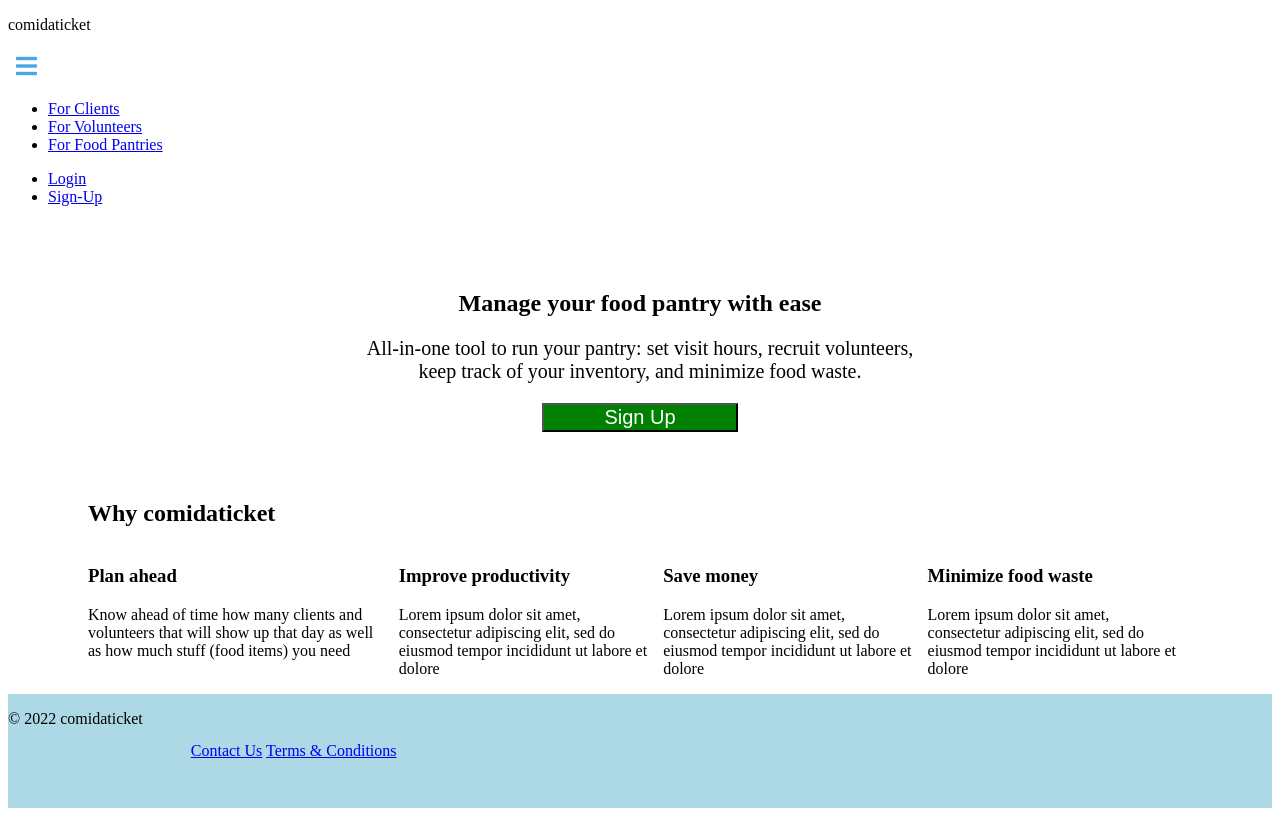
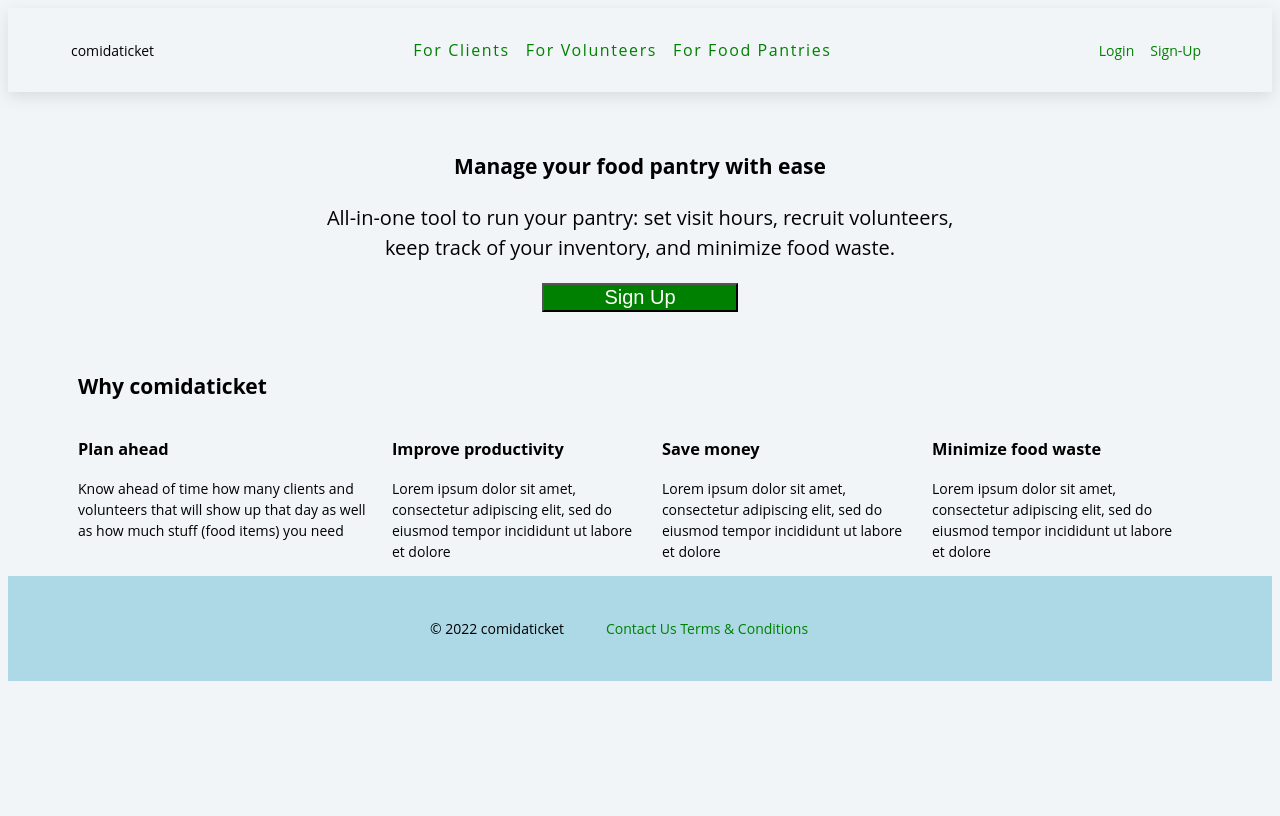
Before and after one commit to JetPlaneJay/comidacss, a plain HTML site: page index.html in a window 1280 px wide. Drawn offline with Linux system fonts and the light colour scheme.

Commit message:
Update shared.css

```diff
--- a/shared.css
+++ b/shared.css
@@ -1,42 +1,134 @@
-.headerNav {
-    display: flex;
+*,
+::after,
+::before {
 
-    font-size: 20px;
-    text-align: center;
-    justify-content: center;
-    align-items: center;
+  box-sizing: border-box;
 }
-.headerNav > div{
-margin-top: 1em;
+body {
+  font-family: "Open Sans", sans-serif;
+  background:hsl(210, 36%, 96%);
+  line-height: 1.5;
+  font-size: 0.875rem;
+}
+ul {
+  list-style-type: none;
+}
+a {
+  text-decoration: none;
+  color: green;
 }
 
-.headerNav > div> ul {
+
+
+
+
+
+/*
+===============
+Navbar
+===============
+*/
+nav {
+
+  box-shadow: 0 5px 15px rgba(0, 0, 0, 0.1);
+}
+.nav-header {
+  display: flex;
+  align-items: center;
+  justify-content: space-between;
+  padding: 1rem;
+}
+.nav-toggle {
+  font-size: 1.5rem;
+  color: green;
+  background: transparent;
+  border-color: transparent;
+  transition: all 0.3s linear;
+  cursor: pointer;
+}
+.nav-toggle:hover {
+  color: green;
+  transform: rotate(90deg);
+}
+.logo {
+  height: 40px;
+}
+.links a {
+
+  font-size: 1rem;
+  text-transform: capitalize;
+  letter-spacing: 0.1rem;
+  display: block;
+  padding: 0.5rem 1rem;
+  transition: all 0.3s linear;
+}
+.links a:hover {
+
+  color: green;
+  padding-left: 1.5rem;
+}
+.loginLinks {
+  display: none;
+  color: green;
+}
+.links {
+  height: 0;
+  overflow: hidden;
+  transition: all 0.3s linear;
+}
+.show-links {
+  height: 10rem;
+}
+@media screen and (min-width: 800px) {
+  .nav-center {
+    max-width: 1170px;
+    margin: 0 auto;
     display: flex;
-    list-style: none;
-    margin-right: 3em;
+    align-items: center;
+    justify-content: space-between;
+    padding: 1rem;
+  }
+  .nav-header {
+    padding: 0;
+  }
+  .nav-toggle {
+    display: none;
+  }
+  .links {
+    height: auto;
+    display: flex;
+  }
+  .links a {
+    padding: 0;
+    margin: 0 0.5rem;
+  }
+  .links a:hover {
+    padding: 0;
+    background: transparent;
+  }
+  .loginLinks {
+    display: flex;
+  }
+  .loginLinks a {
+    margin: 0 0.5rem;
+
+    transition: all 0.3s linear;
+  }
+  .loginLinks a:hover {
+    color: all 0.3s linear;
+  }
 }
 
-.headerNav > div> ul > li > a {
-    color: green;
-    text-decoration: none;
-    margin: 1em;
-}
 
-.headerNav > div> a{
-    color: green;
-    text-decoration: none;
-}
-
-.headerNavLoginLinks {
-   justify-content: flex-end;
-   flex-grow: 2;
-}
 
 
 footer {
     display: flex;
     background: lightblue;
     bottom: 0%;
+    flex-wrap: wrap;
+    align-items: center;
+    justify-content: center;
 }
 
 footer > div {
@@ -44,5 +136,53 @@ footer > div {
 }
 
 .footerNavItems {
+
     text-align: right;
 }
+
+
+/*.headerNav a {
+    float: left;
+    display: block;
+    color: #f2f2f2;
+    text-align: center;
+    padding: 14px 16px;
+    text-decoration: none;
+    font-size: 17px;
+  }
+
+  .headerNav a:hover {
+    background-color: #ddd;
+    color: black;
+  }
+
+  .headerNav a.active {
+    background-color: #04AA6D;
+    color: white;
+  }
+
+  .headerNav .icon {
+    display: none;
+  }
+
+  @media screen and (max-width: 600px) {
+    .headerNav a:not(:first-child) {display: none;}
+    .headerNav a.icon {
+      float: right;
+      display: block;
+    }
+  }
+
+  @media screen and (max-width: 600px) {
+    .headerNav.responsive {position: relative;}
+    .headerNav.responsive .icon {
+      position: absolute;
+      right: 0;
+      top: 0;
+    }
+    .headerNav.responsive a {
+      float: none;
+      display: block;
+      text-align: left;
+    }
+  } */
```
